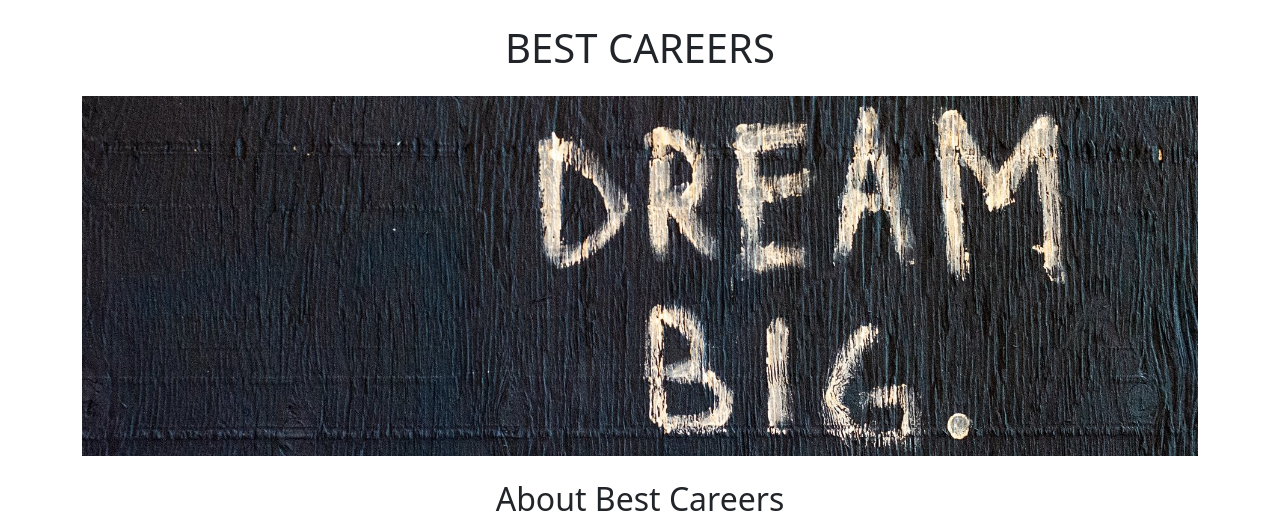
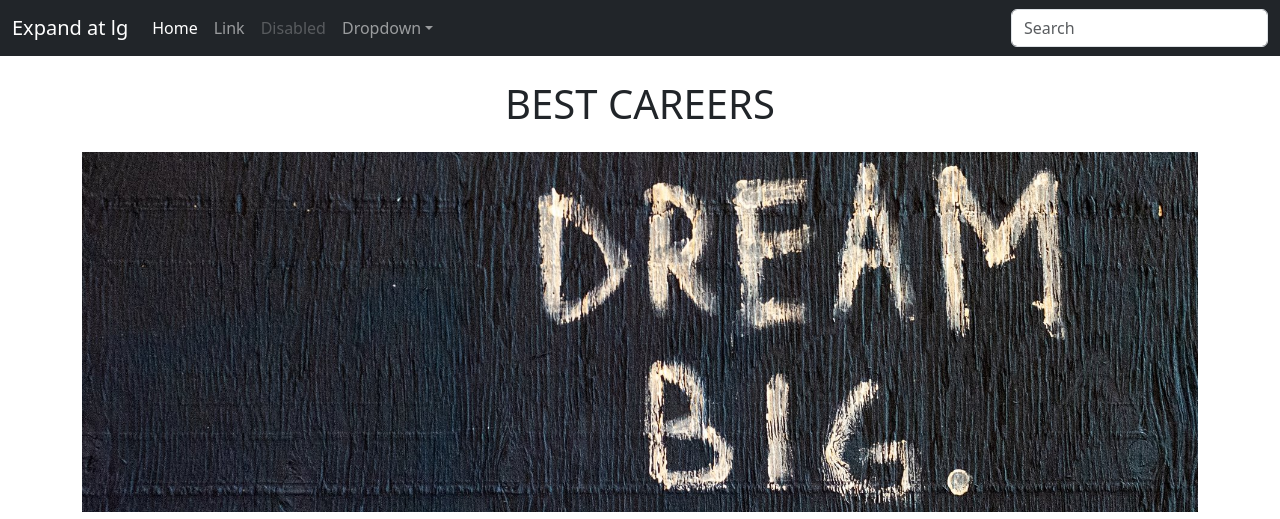
Before and after one commit to Klim2007/klim_web_v2, a Flask app: page / in a window 1280 px wide. Shown: the top 519 px of the page. Run offline with Flask 3, Linux system fonts and the light colour scheme.

Commit message:
added navigation bar

```diff
--- a/templates/home.html
+++ b/templates/home.html
@@ -8,6 +8,7 @@
     <style>#banner{height:360px;width:100%;object-fit:cover}</style>
    </head>
     <body>
+      {%include 'nav.html'%}
       <div class="container">
       <h1 class = "text-center mt-4 mb-4"> BEST CAREERS</h1>
       <img class = "img-fluid" id = "banner" src="static/bunner.jpg" >
--- /dev/null
+++ b/templates/nav.html
@@ -0,0 +1,33 @@
+ <nav class="navbar navbar-expand-lg navbar-dark bg-dark" aria-label="Fifth navbar example">
+    <div class="container-fluid">
+      <a class="navbar-brand" href="#">Expand at lg</a>
+      <button class="navbar-toggler" type="button" data-bs-toggle="collapse" data-bs-target="#navbarsExample05" aria-controls="navbarsExample05" aria-expanded="false" aria-label="Toggle navigation">
+        <span class="navbar-toggler-icon"></span>
+      </button>
+
+      <div class="collapse navbar-collapse" id="navbarsExample05">
+        <ul class="navbar-nav me-auto mb-2 mb-lg-0">
+          <li class="nav-item">
+            <a class="nav-link active" aria-current="page" href="#">Home</a>
+          </li>
+          <li class="nav-item">
+            <a class="nav-link" href="#">Link</a>
+          </li>
+          <li class="nav-item">
+            <a class="nav-link disabled">Disabled</a>
+          </li>
+          <li class="nav-item dropdown">
+            <a class="nav-link dropdown-toggle" href="#" data-bs-toggle="dropdown" aria-expanded="false">Dropdown</a>
+            <ul class="dropdown-menu">
+              <li><a class="dropdown-item" href="#">Action</a></li>
+              <li><a class="dropdown-item" href="#">Another action</a></li>
+              <li><a class="dropdown-item" href="#">Something else here</a></li>
+            </ul>
+          </li>
+        </ul>
+        <form role="search">
+          <input class="form-control" type="search" placeholder="Search" aria-label="Search">
+        </form>
+      </div>
+    </div>
+  </nav>
```
